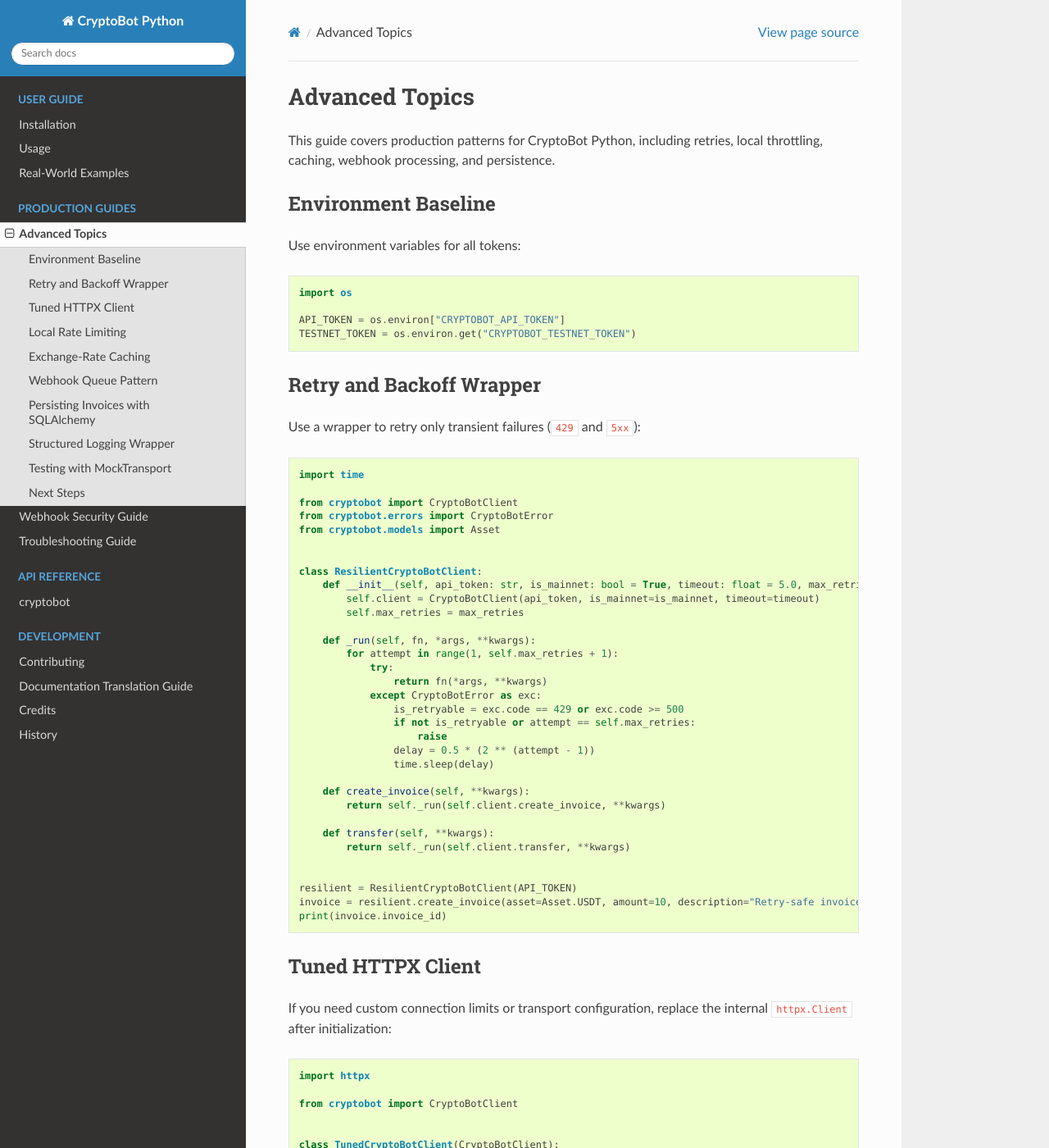
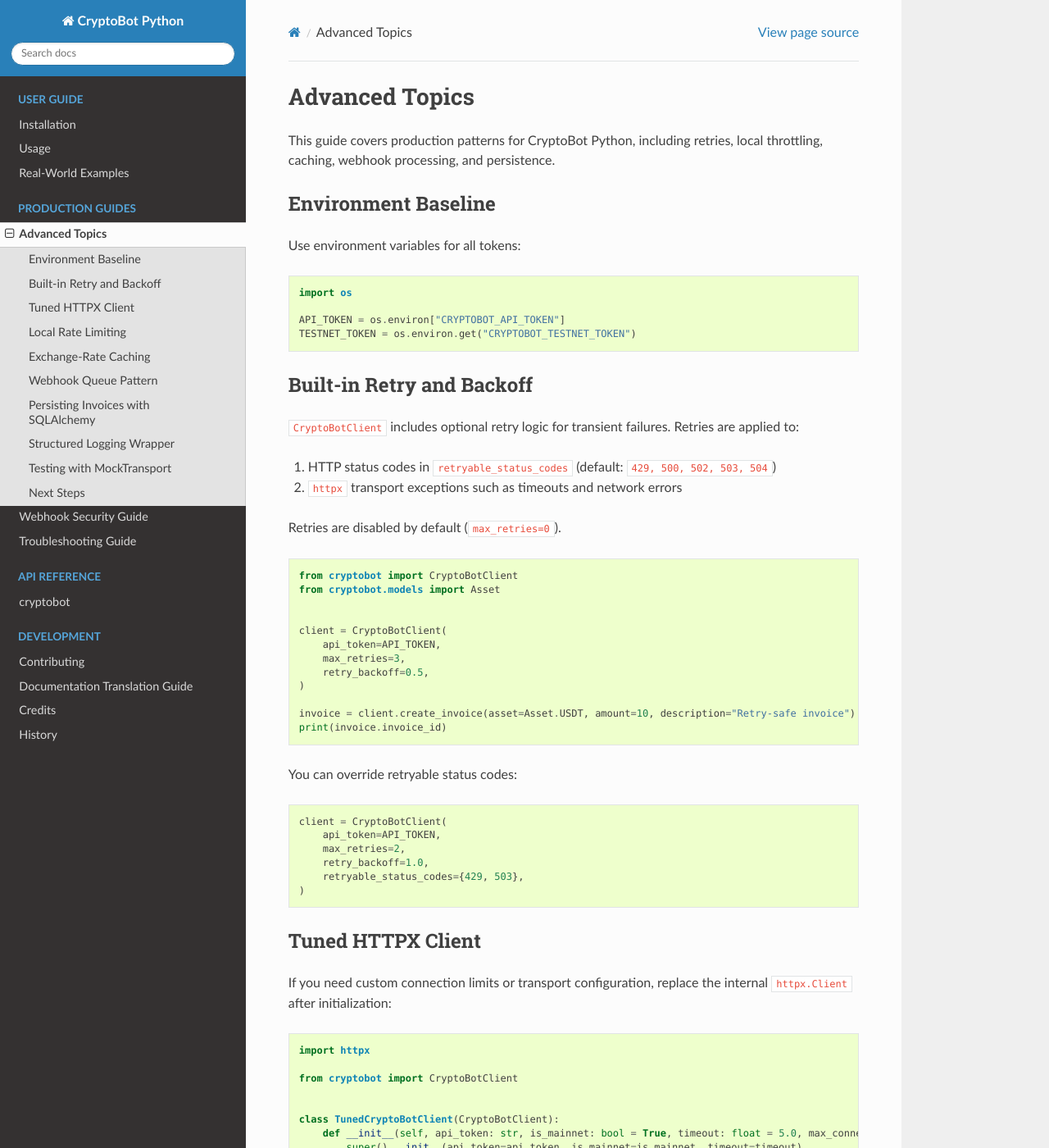
Before and after one commit to ragnarok22/cryptobot_python, a Sphinx documentation site: the page built from docs/advanced.md, in a window 1280 px wide and 1400 px high. Shown: the whole window at 82% size. Built offline with Sphinx 7.4.7 and the Read the Docs theme 3.1.0, drawn with Linux system fonts in a browser that asks for light colours.

Commit message:
docs: document built-in retry configuration options

````diff
--- a/docs/advanced.md
+++ b/docs/advanced.md
@@ -13,44 +13,39 @@
 TESTNET_TOKEN = os.environ.get("CRYPTOBOT_TESTNET_TOKEN")
 ```
 
-## Retry and Backoff Wrapper
+## Built-in Retry and Backoff
 
-Use a wrapper to retry only transient failures (`429` and `5xx`):
+`CryptoBotClient` includes optional retry logic for transient failures. Retries are applied to:
+
+1. HTTP status codes in `retryable_status_codes` (default: `429, 500, 502, 503, 504`)
+2. `httpx` transport exceptions such as timeouts and network errors
+
+Retries are disabled by default (`max_retries=0`).
 
 ```python
-import time
-
 from cryptobot import CryptoBotClient
-from cryptobot.errors import CryptoBotError
 from cryptobot.models import Asset
 
 
-class ResilientCryptoBotClient:
-    def __init__(self, api_token: str, is_mainnet: bool = True, timeout: float = 5.0, max_retries: int = 3):
-        self.client = CryptoBotClient(api_token, is_mainnet=is_mainnet, timeout=timeout)
-        self.max_retries = max_retries
+client = CryptoBotClient(
+    api_token=API_TOKEN,
+    max_retries=3,
+    retry_backoff=0.5,
+)
 
-    def _run(self, fn, *args, **kwargs):
-        for attempt in range(1, self.max_retries + 1):
-            try:
-                return fn(*args, **kwargs)
-            except CryptoBotError as exc:
-                is_retryable = exc.code == 429 or exc.code >= 500
-                if not is_retryable or attempt == self.max_retries:
-                    raise
-                delay = 0.5 * (2 ** (attempt - 1))
-                time.sleep(delay)
+invoice = client.create_invoice(asset=Asset.USDT, amount=10, description="Retry-safe invoice")
+print(invoice.invoice_id)
+```
 
-    def create_invoice(self, **kwargs):
-        return self._run(self.client.create_invoice, **kwargs)
+You can override retryable status codes:
 
-    def transfer(self, **kwargs):
-        return self._run(self.client.transfer, **kwargs)
-
-
-resilient = ResilientCryptoBotClient(API_TOKEN)
-invoice = resilient.create_invoice(asset=Asset.USDT, amount=10, description="Retry-safe invoice")
-print(invoice.invoice_id)
+```python
+client = CryptoBotClient(
+    api_token=API_TOKEN,
+    max_retries=2,
+    retry_backoff=1.0,
+    retryable_status_codes={429, 503},
+)
 ```
 
 ## Tuned HTTPX Client
````
Also changed, not shown: README.md (+15 -1 lines), docs/troubleshooting.md (+19 -24 lines).
